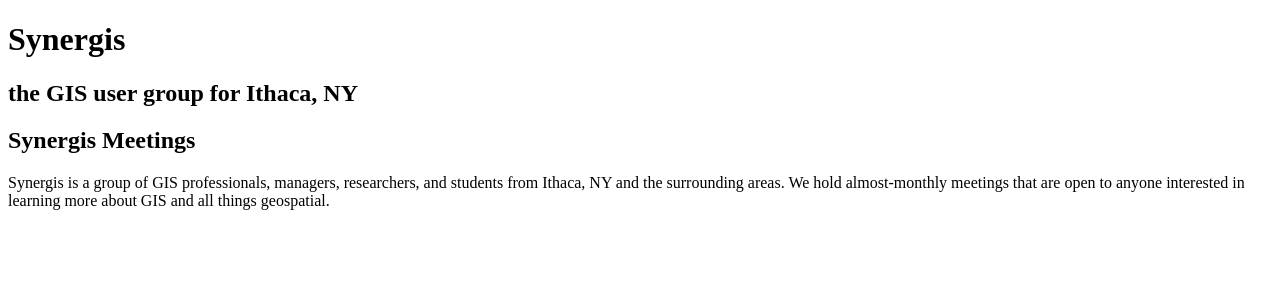
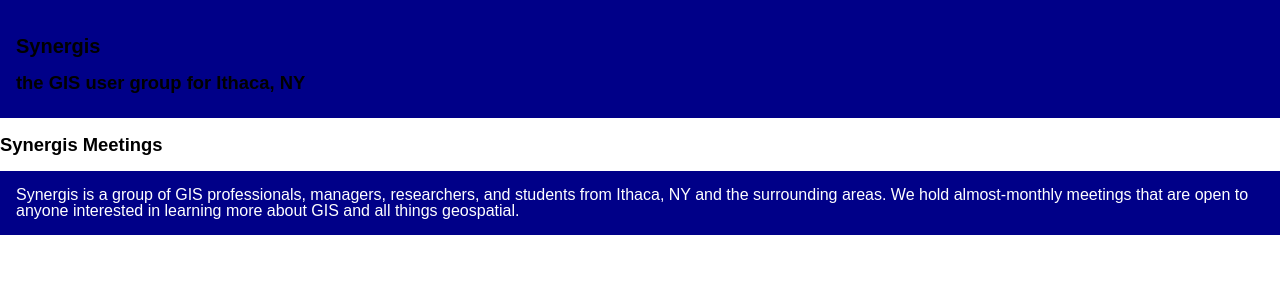
Before and after one commit to synergis-ny/synergis-ny.github.io, a Jekyll site: the page built from meetings/index.html, in a window 1280 px wide. Shown: the top 300 px of the page. Built offline with Jekyll 4.4.1, drawn with Linux system fonts in a browser that asks for light colours.

Commit message:
fixed link to css

```diff
--- a/_includes/header.html
+++ b/_includes/header.html
@@ -3,7 +3,7 @@
 <head>
     <meta charset='utf-8'>
     <meta http-equiv="X-UA-Compatible" content="IE=Edge,chrome=1">
-    <link rel="stylesheet" href="stylesheets/core.css" />
+    <link rel="stylesheet" href="/stylesheets/core.css" />
     <title>Synergis</title>
 </head>
 
```
